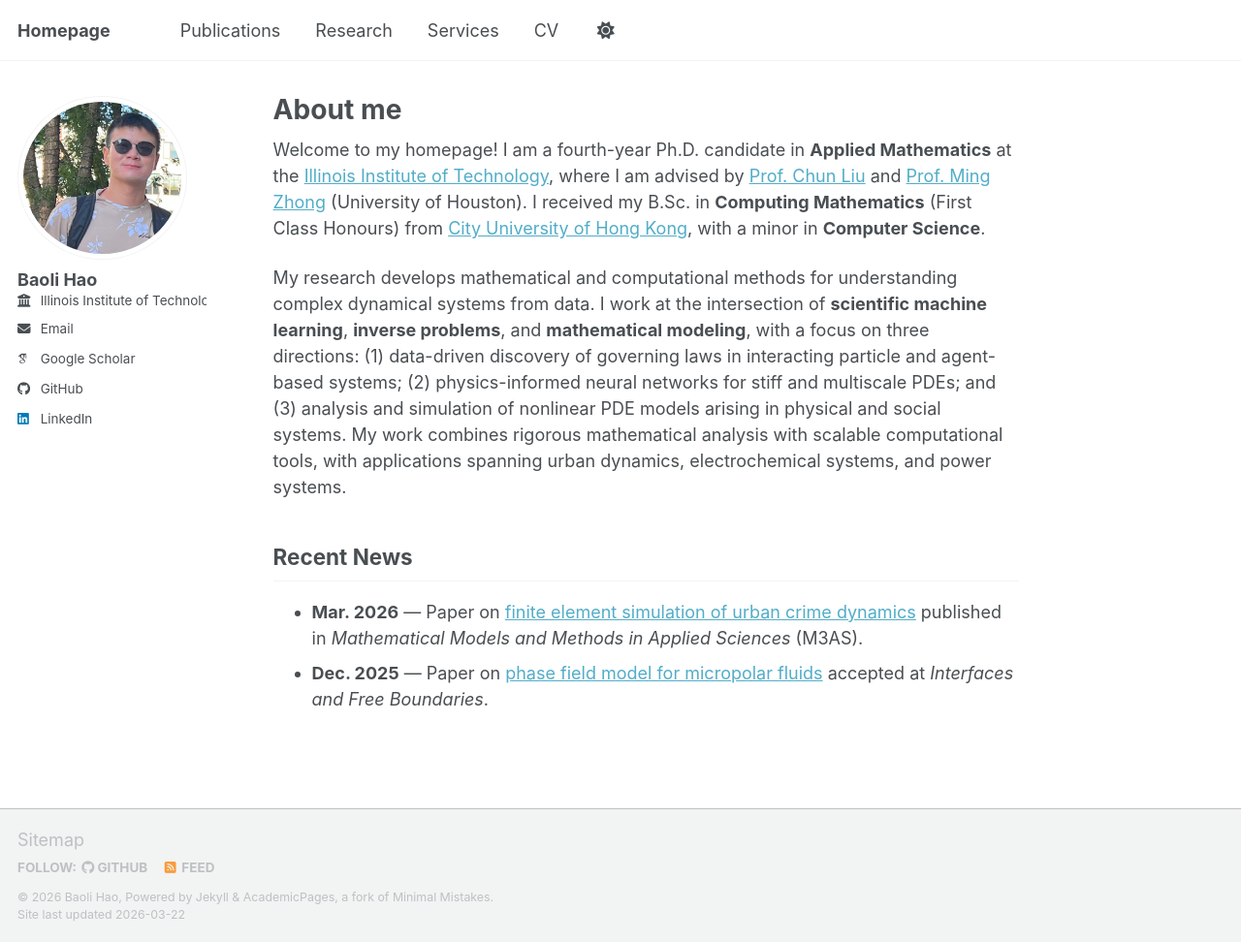
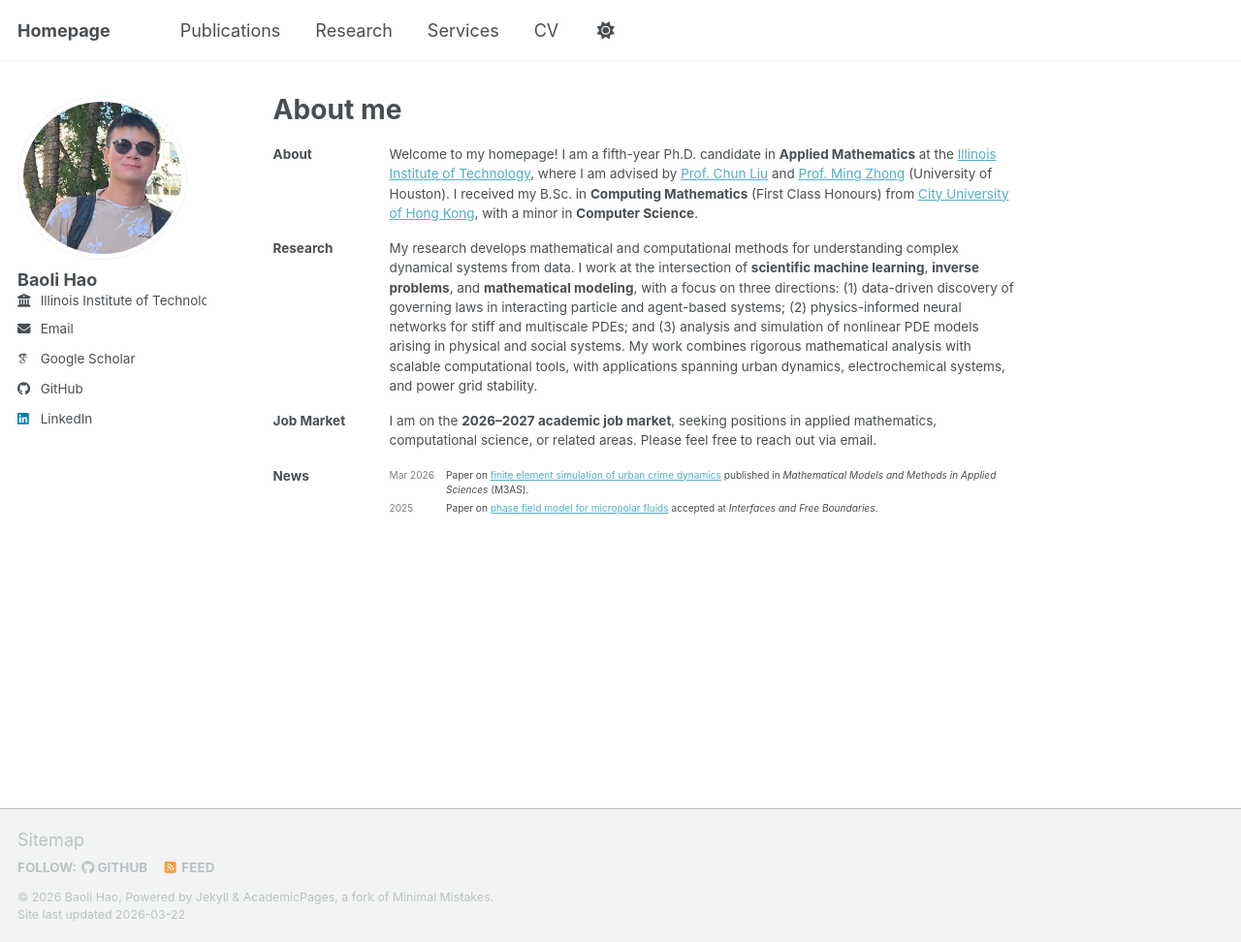
Before and after one commit to baolihao/baolihao.github.io, a Jekyll site: the page built from _pages/about.md, in a window 1280 px wide and 972 px high. Shown: the whole window at 97% size. Built offline with Jekyll 4.4.1, drawn with Linux system fonts in a browser that asks for light colours; some web fonts are replaced; a script bundle is joined from its source files by our own code; library files that are not in the unit come from our copies.

Commit message:
Update about.md

```diff
--- a/_pages/about.md
+++ b/_pages/about.md
@@ -7,12 +7,38 @@ redirect_from:
   - /about.html
 ---
 
-Welcome to my homepage! I am a fourth-year Ph.D. candidate in **Applied Mathematics** at the [Illinois Institute of Technology](https://www.iit.edu/applied-math), where I am advised by [Prof. Chun Liu](https://sites.google.com/view/chunliu) and [Prof. Ming Zhong](https://mingjzhong.github.io/) (University of Houston). I received my B.Sc. in **Computing Mathematics** (First Class Honours) from [City University of Hong Kong](https://www.cityu.edu.hk/ma/), with a minor in **Computer Science**.
-
-My research develops mathematical and computational methods for understanding complex dynamical systems from data. I work at the intersection of **scientific machine learning**, **inverse problems**, and **mathematical modeling**, with a focus on three directions: (1) data-driven discovery of governing laws in interacting particle and agent-based systems; (2) physics-informed neural networks for stiff and multiscale PDEs; and (3) analysis and simulation of nonlinear PDE models arising in physical and social systems. My work combines rigorous mathematical analysis with scalable computational tools, with applications spanning urban dynamics, electrochemical systems, and power systems.
-
-
-## Recent News
-
-- **Mar. 2026** — Paper on [finite element simulation of urban crime dynamics](https://www.worldscientific.com/doi/abs/10.1142/S0218202526500193) published in *Mathematical Models and Methods in Applied Sciences* (M3AS).
-- **Dec. 2025** — Paper on [phase field model for micropolar fluids](https://arxiv.org/abs/2504.21258) accepted at *Interfaces and Free Boundaries*.
+<table style="width:100%; border:none; border-collapse:collapse;">
+  <tr style="border:none;">
+    <td style="border:none; white-space:nowrap; vertical-align:top; padding:8px 20px 8px 0; width:120px;"><strong>About</strong></td>
+    <td style="border:none; vertical-align:top; padding:8px 0;">
+      Welcome to my homepage! I am a fifth-year Ph.D. candidate in <strong>Applied Mathematics</strong> at the <a href="https://www.iit.edu/applied-math">Illinois Institute of Technology</a>, where I am advised by <a href="https://sites.google.com/view/chunliu">Prof. Chun Liu</a> and <a href="https://mingjzhong.github.io/">Prof. Ming Zhong</a> (University of Houston). I received my B.Sc. in <strong>Computing Mathematics</strong> (First Class Honours) from <a href="https://www.cityu.edu.hk/ma/">City University of Hong Kong</a>, with a minor in <strong>Computer Science</strong>.
+    </td>
+  </tr>
+  <tr style="border:none;">
+    <td style="border:none; white-space:nowrap; vertical-align:top; padding:8px 20px 8px 0;"><strong>Research</strong></td>
+    <td style="border:none; vertical-align:top; padding:8px 0;">
+      My research develops mathematical and computational methods for understanding complex dynamical systems from data. I work at the intersection of <strong>scientific machine learning</strong>, <strong>inverse problems</strong>, and <strong>mathematical modeling</strong>, with a focus on three directions: (1) data-driven discovery of governing laws in interacting particle and agent-based systems; (2) physics-informed neural networks for stiff and multiscale PDEs; and (3) analysis and simulation of nonlinear PDE models arising in physical and social systems. My work combines rigorous mathematical analysis with scalable computational tools, with applications spanning urban dynamics, electrochemical systems, and power grid stability.
+    </td>
+  </tr>
+  <tr style="border:none;">
+    <td style="border:none; white-space:nowrap; vertical-align:top; padding:8px 20px 8px 0;"><strong>Job Market</strong></td>
+    <td style="border:none; vertical-align:top; padding:8px 0;">
+      I am on the <strong>2026–2027 academic job market</strong>, seeking positions in applied mathematics, computational science, or related areas. Please feel free to reach out via email.
+    </td>
+  </tr>
+  <tr style="border:none;">
+    <td style="border:none; white-space:nowrap; vertical-align:top; padding:8px 20px 8px 0;"><strong>News</strong></td>
+    <td style="border:none; vertical-align:top; padding:8px 0;">
+      <table style="width:100%; border:none; border-collapse:collapse;">
+        <tr style="border:none;">
+          <td style="border:none; white-space:nowrap; vertical-align:top; padding:2px 12px 2px 0; color:grey;">Mar 2026</td>
+          <td style="border:none; vertical-align:top; padding:2px 0;">Paper on <a href="link">finite element simulation of urban crime dynamics</a> published in <em>Mathematical Models and Methods in Applied Sciences</em> (M3AS).</td>
+        </tr>
+        <tr style="border:none;">
+          <td style="border:none; white-space:nowrap; vertical-align:top; padding:2px 12px 2px 0; color:grey;">2025</td>
+          <td style="border:none; vertical-align:top; padding:2px 0;">Paper on <a href="https://arxiv.org/abs/2504.21258">phase field model for micropolar fluids</a> accepted at <em>Interfaces and Free Boundaries</em>.</td>
+        </tr>
+      </table>
+    </td>
+  </tr>
+</table>
```
